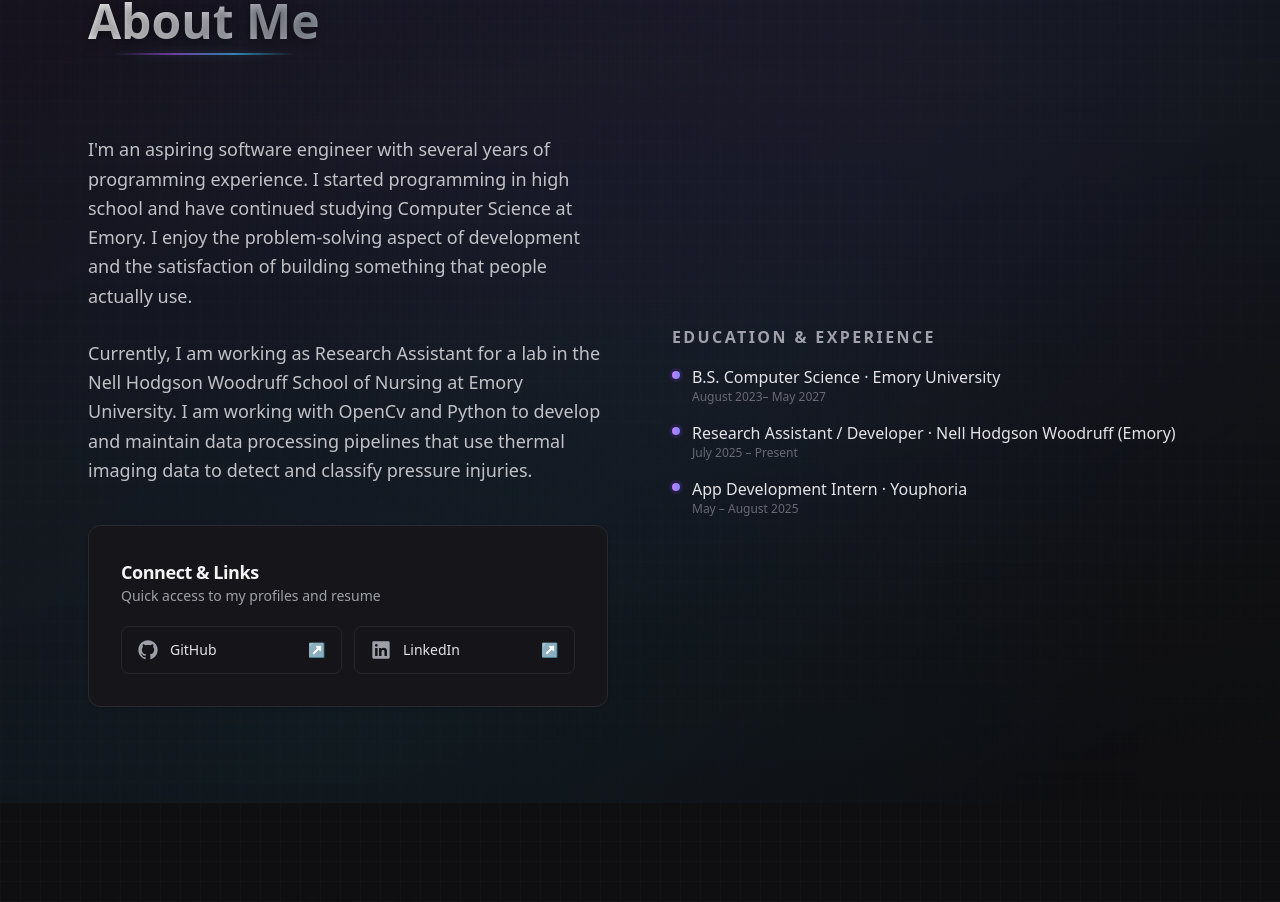
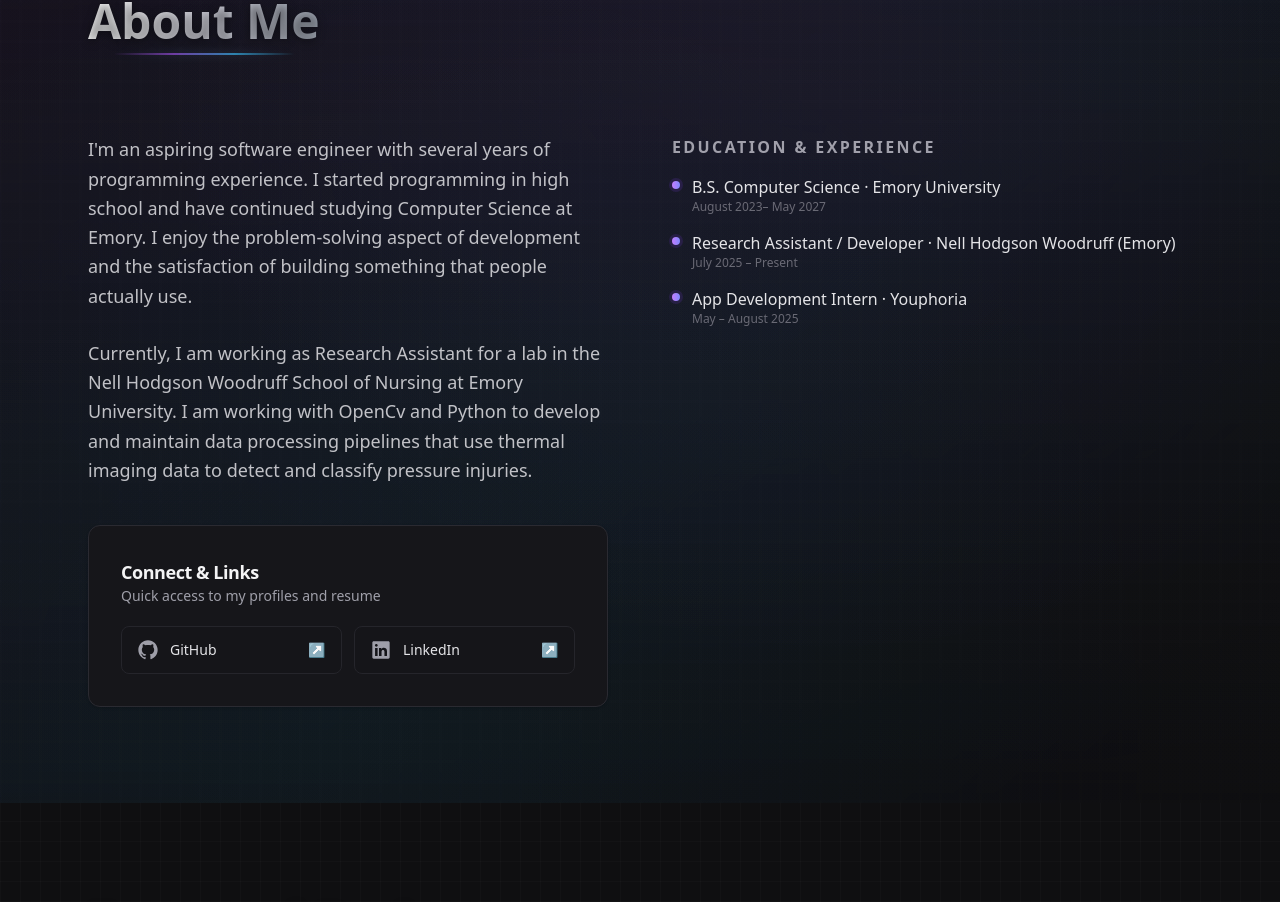
Before and after one commit to JakeFloch/jakefloch, a Next.js app: page / in a window 1280 px wide. Shown: the part 899-1801 px from the top of the page. Built offline with nearby package versions, Linux system fonts and the light colour scheme.

Commit message:
Animated education section with fadeIn motion
Wrapped the Education & Experience section in a motion.div using the fadeIn variant. Also changes alignment from self-center to self-start.

```diff
--- a/src/app/page.tsx
+++ b/src/app/page.tsx
@@ -278,7 +278,7 @@
             </motion.div>
 
             <motion.div
-              className="self-center"
+              className="self-start"
               initial="hidden"
               whileInView="visible"
               variants={fadeUp}
@@ -286,6 +286,11 @@
               transition={{ duration: 0.7, delay: 0.15 }}
             >
               <div className="mt-0">
+                <motion.div
+                  className="mt-0"
+                  variants={fadeIn}
+                  transition={{ delay: 0.25 }}
+                >
                   <h3 className="text-md font-semibold tracking-[0.15em] text-zinc-400 uppercase mb-4">
                     Education & Experience
                   </h3>
@@ -335,6 +340,7 @@
                       </div>
                     </li>
                   </ul>
+                </motion.div>
               </div>
             </motion.div>
           </div>
```
Lines whose indentation alone changed are shown as unchanged.
